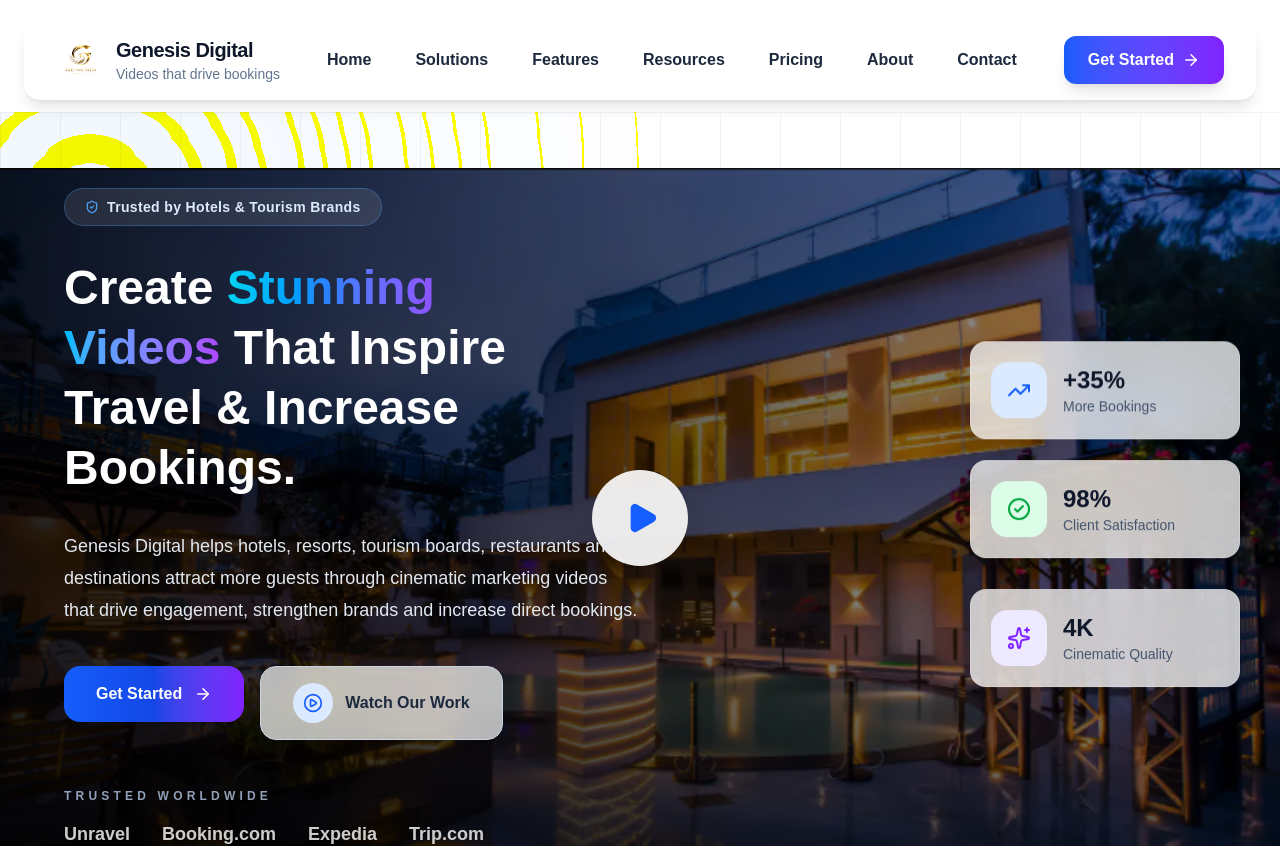
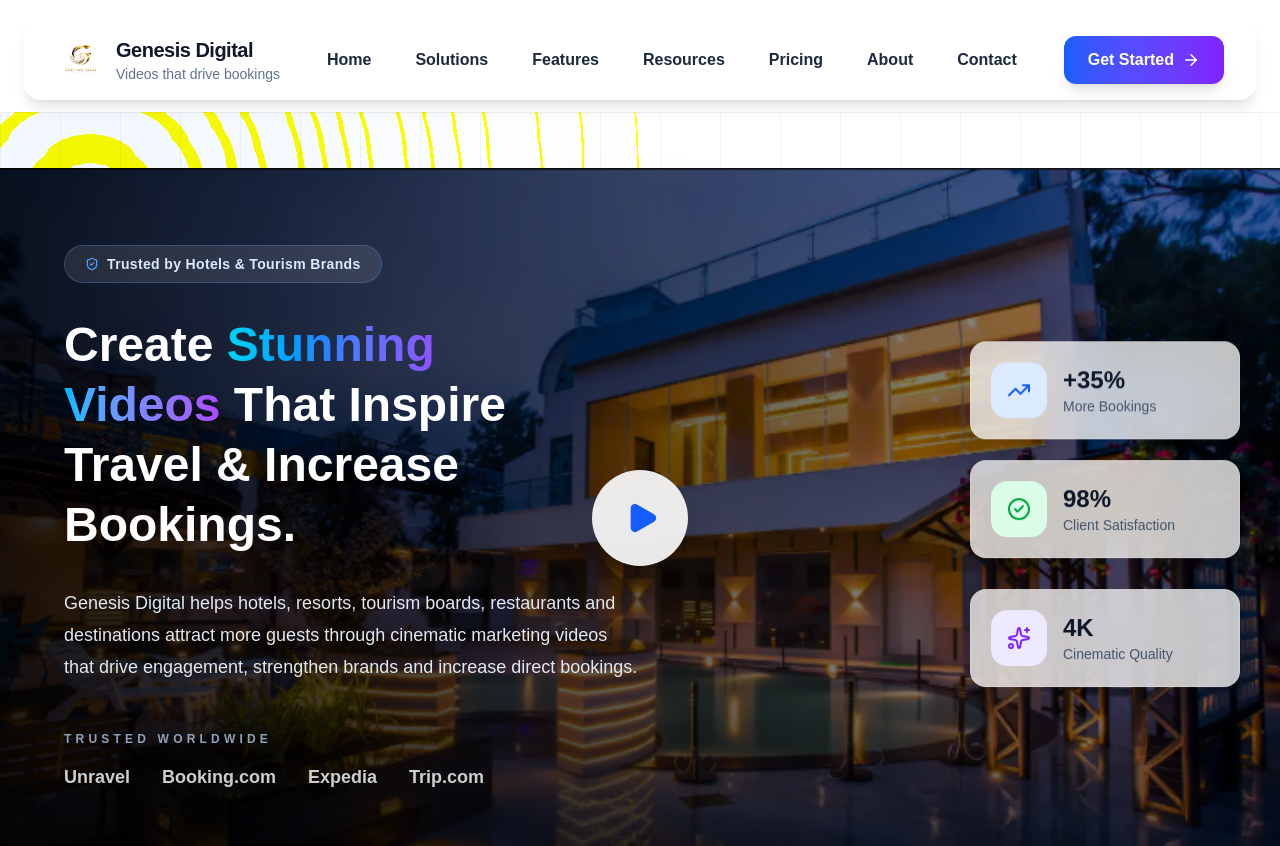
Before and after one commit to ezekielmose/genesis_website_proffesional, a Next.js app: page / in a window 1280 px wide. Shown: the top 846 px of the page. Built offline with nearby package versions, Linux system fonts and the light colour scheme.

Commit message:
Update HeroContent.tsx

```diff
--- a/components/home/Hero/HeroContent.tsx
+++ b/components/home/Hero/HeroContent.tsx
@@ -66,11 +66,6 @@ export default function HeroContent() {
 
       {/* Buttons */}
 
-      <div className="mt-10">
-
-        <HeroButtons />
-
-      </div>
 
       {/* Client Logos */}
 
```
